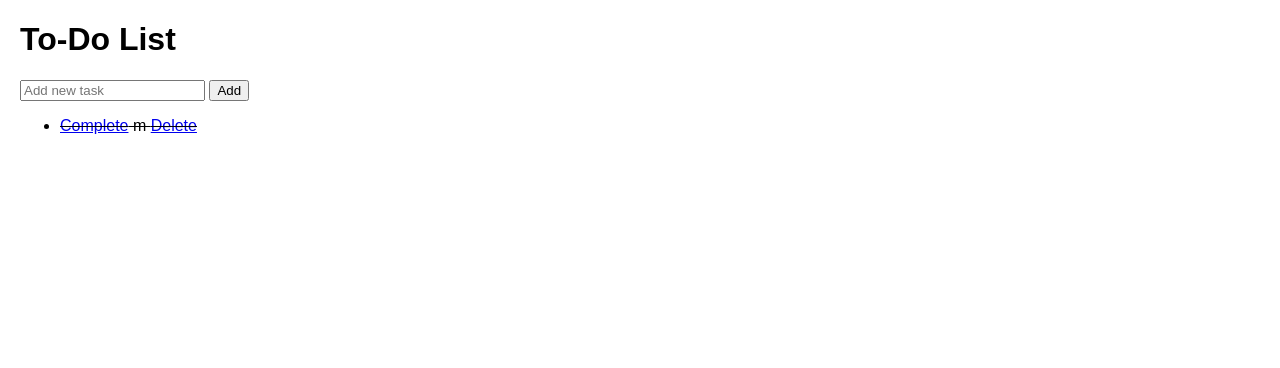
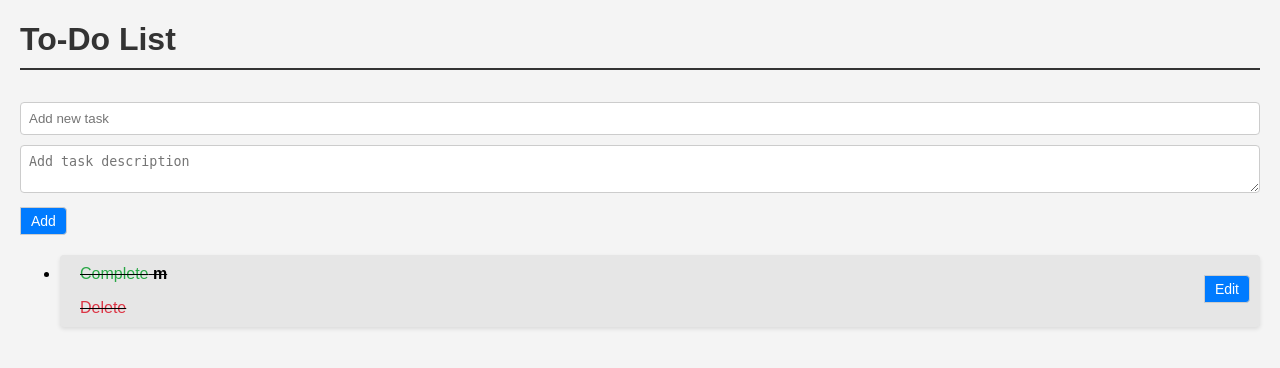
Before and after one commit to Mayar-Magdy/Simple-To-Do-List-Django, a Django app: page / in a window 1280 px wide. Shown: the top 368 px of the page. Run offline with Django 5.2, Linux system fonts and the light colour scheme; data comes from the database, SQL or seed files in the repository; both versions use the stored data as it was after the commit.

Commit message:
add edit_task

```diff
--- a/todo_project/todo_app/models.py
+++ b/todo_project/todo_app/models.py
@@ -2,6 +2,7 @@ from django.db import models
 
 class Task(models.Model):
     title = models.CharField(max_length=200)
+    description = models.TextField(blank=True, null=True)
     completed = models.BooleanField(default=False)
     created_at = models.DateTimeField(auto_now_add=True)
 
--- a/todo_project/todo_app/templates/todo_app/index.html
+++ b/todo_project/todo_app/templates/todo_app/index.html
@@ -1,36 +1,145 @@
 <!DOCTYPE html>
 <html>
+
 <head>
     <title>To-Do List</title>
+    <link rel="icon" href="favicon.png" type="image/png">
+
     <style>
-        /* Add your CSS styles here */
+        /* Body Styles */
         body {
             font-family: Arial, sans-serif;
             margin: 20px;
+            background-color: #f4f4f4;
         }
+
+        /* Heading Styles */
+        h1 {
+            color: #333333;
+            border-bottom: 2px solid #333333;
+            padding-bottom: 10px;
+        }
+
+        /* Form Styles */
+        form {
+            margin-bottom: 20px;
+        }
+
+        input[type="text"],
+        textarea,
+        button {
+            width: 100%;
+            padding: 8px;
+            margin-top: 10px;
+            border-radius: 4px;
+            border: 1px solid #ccc;
+            box-sizing: border-box;
+        }
+
+        button {
+            background-color: #007BFF;
+            color: white;
+            cursor: pointer;
+            font-size: 14px;
+            border-radius: 0 4px 4px 0;
+            width: auto;
+            padding: 5px 10px;
+        }
+
+        button:hover {
+            background-color: #0056b3;
+        }
+
+        /* Task Styles */
         .task {
+            background-color: #ffffff;
+            padding: 10px;
+            margin-bottom: 10px;
+            border-radius: 4px;
+            box-shadow: 0 2px 4px rgba(0, 0, 0, 0.1);
+            position: relative;
+        }
+
+        .task button {
+            position: absolute;
+            right: 10px;
+            top: 10px;
+        }
+
+        .task.completed {
+            background-color: #e6e6e6;
+            text-decoration: line-through;
+        }
+          .task a.complete-link {
+            color: #28a745;
+        }
+            .task a.delete-link {
+            color: #dc3545;
+        }
+
+        .task a {
+            margin-left: 10px;
+            text-decoration: none;
+            color: #007BFF;
+        }
+
+        .task a:hover {
+            text-decoration: underline;
+        }
+
+        .edit-form {
+            display: none;
+            margin-top: 10px;
+        }
+
+        .edit-form.show {
+            display: block;
+        }
+
+        .edit-form input[type="text"],
+        .edit-form textarea {
+            width: calc(100% - 20px);
+            padding: 5px;
             margin-bottom: 10px;
         }
-        .completed {
-            text-decoration: line-through;
+    </style>
+    <script>
+        function toggleEditForm(taskId) {
+            const editForm = document.getElementById('edit-form-' + taskId);
+            if (editForm.style.display === 'none' || editForm.style.display === '') {
+                editForm.style.display = 'block';
+            } else {
+                editForm.style.display = 'none';
+            }
         }
-    </style>
+    </script>
 </head>
+
 <body>
     <h1>To-Do List</h1>
     <form action="{% url 'add_task' %}" method="post">
         {% csrf_token %}
-        <input type="text" name="title" placeholder="Add new task">
+        <input type="text" name="title" placeholder="Add new task" required>
+        <textarea name="description" placeholder="Add task description"></textarea>
         <button type="submit">Add</button>
     </form>
     <ul>
         {% for task in tasks %}
         <li class="task {% if task.completed %}completed{% endif %}">
-            <a href="{% url 'complete_task' task.id %}">Complete</a>
-            {{ task.title }}
-            <a href="{% url 'delete_task' task.id %}">Delete</a>
+            <a href="{% url 'complete_task' task.id %}" class="complete-link">Complete</a>
+            <strong>{{ task.title }}</strong>
+            <p>{{ task.description }}</p>
+            <button onclick="toggleEditForm({{task.id}}); return false;">Edit</button>
+            <form id="edit-form-{{ task.id }}" action="{% url 'edit_task' task.id %}" method="post" class="edit-form">
+                {% csrf_token %}
+                <input type="text" name="title" value="{{ task.title }}" required>
+                <textarea name="description">{{ task.description }}</textarea>
+                <button type="submit">Save</button>
+            </form>
+            <a href="{% url 'delete_task' task.id %}" class="delete-link">Delete</a>
         </li>
         {% endfor %}
     </ul>
 </body>
+
 </html>
--- a/todo_project/todo_app/urls.py
+++ b/todo_project/todo_app/urls.py
@@ -4,6 +4,7 @@ from . import views
 urlpatterns = [
     path('', views.index, name='index'),
     path('add/', views.add_task, name='add_task'),
+    path('edit/<int:task_id>/', views.edit_task, name='edit_task'),
     path('complete/<int:task_id>/', views.complete_task, name='complete_task'),
     path('delete/<int:task_id>/', views.delete_task, name='delete_task'),
 ]
--- a/todo_project/todo_app/views.py
+++ b/todo_project/todo_app/views.py
@@ -1,4 +1,4 @@
-from django.shortcuts import render, redirect
+from django.shortcuts import render, redirect, get_object_or_404
 from .models import Task
 
 def index(request):
@@ -8,7 +8,18 @@ def index(request):
 def add_task(request):
     if request.method == 'POST':
         title = request.POST.get('title')
-        Task.objects.create(title=title)
+        description = request.POST.get('description', '')
+        Task.objects.create(title=title, description=description)
+    return redirect('index')
+
+def edit_task(request, task_id):
+    task = get_object_or_404(Task, id=task_id)
+    if request.method == 'POST':
+        title = request.POST.get('title')
+        description = request.POST.get('description', '')
+        task.title = title
+        task.description = description
+        task.save()
     return redirect('index')
 
 def complete_task(request, task_id):
```
Also changed, not shown: todo_project/db.sqlite3, todo_project/todo_app/migrations/0002_task_description.py (added), todo_project/todo_app/templates/todo_app/favicon.png (added).
